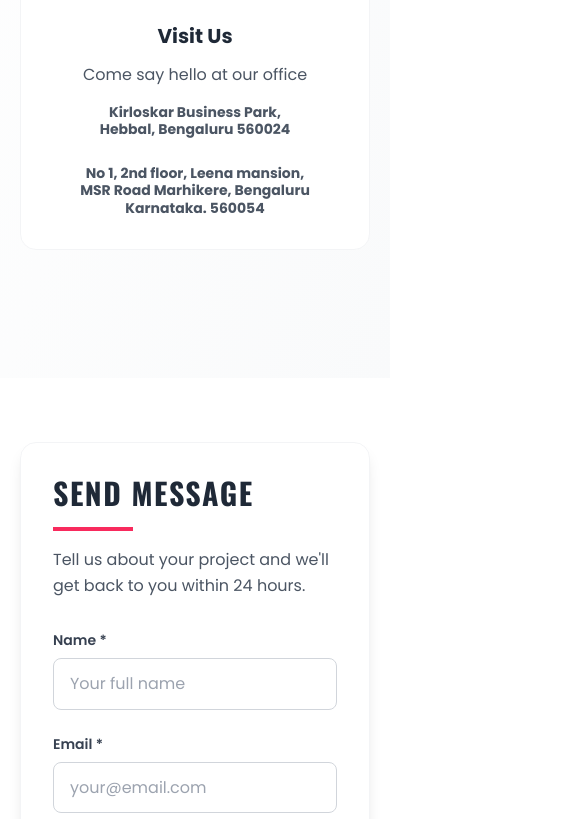
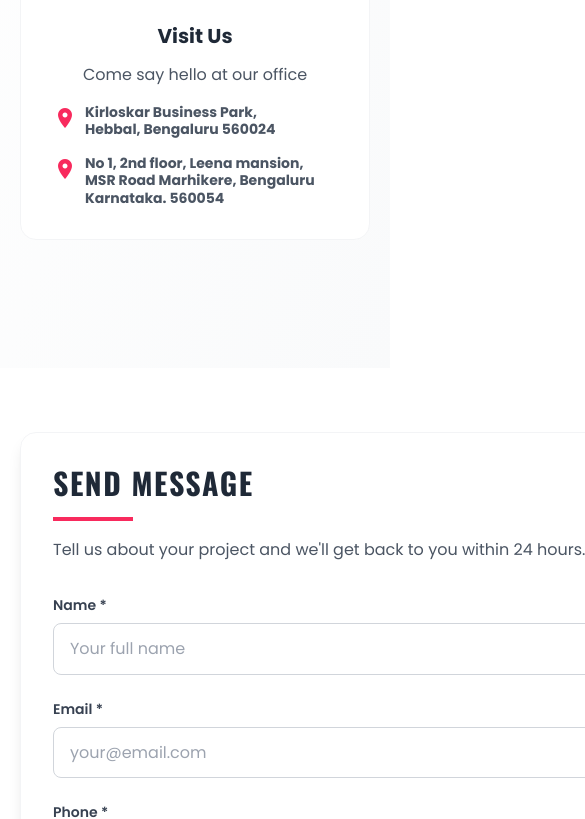
Before and after one commit to Neeraali-digital/Neeraali-Latest, an Angular app: page /contact in a window 390 px wide. Shown: the part 1089-1908 px from the top of the page, 585 px wide, since content can reach past the window. Built offline with nearby package versions, Linux system fonts and the light colour scheme; no server answers.

Commit message:
location

```diff
--- a/src/app/components/contact/contact.component.html
+++ b/src/app/components/contact/contact.component.html
@@ -56,16 +56,21 @@ style="background-image: url(../../../assets/pink.png);">
         </div>
         <h3 class="text-xl font-bold text-gray-800 mb-3" style="font-family: 'Poppins', sans-serif;">Visit Us</h3>
         <p class="text-gray-600 mb-4" style="font-family: 'Poppins', sans-serif;">Come say hello at our office</p>
-        <p class="text-sm font-bold text-gray-600  hover:text-accent leading-tight" style="font-family: 'Poppins', sans-serif;">
+        <div class="flex items-start justify-start gap-2 mb-4">
+          <span class="material-icons text-accent text-lg mt-0.5">location_on</span>
+          <p class="text-sm font-bold text-gray-600 hover:text-accent leading-tight text-left" style="font-family: 'Poppins', sans-serif;">
             Kirloskar Business Park,<br>
             Hebbal, Bengaluru 560024
           </p>
-        <br>
-        <p class="text-sm font-bold text-gray-600  hover:text-accent leading-tight" style="font-family: 'Poppins', sans-serif;">
+        </div>
+        <div class="flex items-start justify-start gap-2">
+          <span class="material-icons text-accent text-lg mt-0.5">location_on</span>
+          <p class="text-sm font-bold text-gray-600 hover:text-accent leading-tight text-left" style="font-family: 'Poppins', sans-serif;">
             No 1, 2nd floor, Leena mansion,<br>
             MSR Road Marhikere, Bengaluru<br>
             Karnataka. 560054
           </p>
+        </div>
       </div>
     </div>
   </div>
@@ -205,7 +210,8 @@ style="background-image: url(../../../assets/pink.png);">
         <!-- Map -->
         <div class="contact-card border border-gray-100 rounded-2xl p-8 shadow-lg">
           <h3 class="text-2xl font-bold text-gray-800 mb-6" style="font-family: 'Oswald', sans-serif; letter-spacing: 0.05em;">FIND US</h3>
-          <div class="map-container bg-gray-200 rounded-lg flex items-center justify-center">
+          <div class="space-y-6">
+            <div class="map-container bg-gray-200 rounded-lg flex items-center justify-center" style="height: 300px;">
               <iframe
                 src="https://www.google.com/maps/embed?pb=!1m18!1m12!1m3!1d3886.752588974528!2d77.59283897512417!3d13.051414187271336!2m3!1f0!2f0!3f0!3m2!1i1024!2i768!4f13.1!3m3!1m2!1s0x3bae175de22072bf%3A0x9a1639486d6a45db!2sKirloskar%20Business%20Park!5e0!3m2!1sen!2sin!4v1761800137896!5m2!1sen!2sin"
                 width="100%"
@@ -215,6 +221,10 @@ style="background-image: url(../../../assets/pink.png);">
                 loading="lazy"
                 referrerpolicy="no-referrer-when-downgrade">
               </iframe>
+            </div>
+            <div class="map-container bg-gray-200 rounded-lg flex items-center justify-center" style="height: 300px;">
+           <iframe src="https://www.google.com/maps/embed?pb=!1m17!1m12!1m3!1d3690.630050768592!2d77.55889380233413!3d13.03407281486854!2m3!1f0!2f0!3f0!3m2!1i1024!2i768!4f13.1!3m2!1m1!2zMTPCsDAxJzU4LjciTiA3N8KwMzMnMzEuNyJF!5e0!3m2!1sen!2sin!4v1776073397607!5m2!1sen!2sin" width="600" height="450" style="border:0;" allowfullscreen="" loading="lazy" referrerpolicy="no-referrer-when-downgrade"></iframe>
+            </div>
           </div>
         </div>
 
--- a/src/app/components/footer/footer.component.html
+++ b/src/app/components/footer/footer.component.html
@@ -17,7 +17,8 @@
       <div class="contact-info">
         <p><i class="fas fa-phone"></i> {{ contactInfo.phone }}</p>
         <p><i class="fas fa-envelope"></i> {{ contactInfo.email }}</p>
-        <p><i class="fas fa-map-marker-alt"></i> {{ contactInfo.address }}</p>
+        <p class="flex items-start gap-2 mb-2"><i class="fas fa-map-marker-alt mt-1"></i> {{ contactInfo.address1 }}</p>
+        <p class="flex items-start gap-2"><i class="fas fa-map-marker-alt mt-1"></i> {{ contactInfo.address2 }}</p>
       </div>
     </div>
 
@@ -228,6 +229,7 @@
               <p><strong>Email:</strong> <a href="mailto:connect@neeraali.com" class="text-blue-600 hover:text-blue-700 font-medium">connect&#64;neeraali.com</a></p>
               <p><strong>Phone:</strong> +91 99458 83333</p>
               <p><strong>Address:</strong> Neeraali Digital, Kirloskar Tech Park, Godrej Woodsman Estate, Hebbal Kempapura, Bengaluru, Karnataka 560024</p>
+              <p><strong>Address:</strong> No 1, 2nd floor, Leena mansion, MSR Road Marhikere, Bengaluru, Karnataka. 560054</p>
             </div>
           </div>
         </div>
@@ -253,6 +255,7 @@
             <p><strong>Phone:</strong> +91 99458 83333</p>
             <p><strong>Business Hours:</strong> Monday–Saturday, 10:00 AM – 7:00 PM IST</p>
             <p><strong>Address:</strong> Neeraali Digital Solutions, Kirloskar Tech Park, Godrej Woodsman Estate, Hebbal Kempapura, Bengaluru, Karnataka 560024</p>
+            <p><strong>Address:</strong> No 1, 2nd floor, Leena mansion, MSR Road Marhikere, Bengaluru, Karnataka. 560054</p>
           </div>
         </div>
 
--- a/src/app/components/footer/footer.component.ts
+++ b/src/app/components/footer/footer.component.ts
@@ -42,6 +42,7 @@ export class FooterComponent {
   contactInfo = {
     phone: '+91 99458 83333',
     email: 'connect@neeraali.com',
-    address: 'Kirloskar Business Park, Hebbal, Bengaluru 560024'
+    address1: 'Kirloskar Business Park, Hebbal, Bengaluru 560024',
+    address2: 'No 1, 2nd floor, Leena mansion, MSR Road Marhikere, Bengaluru Karnataka. 560054'
   };
 }
--- a/src/app/components/home/home.component.html
+++ b/src/app/components/home/home.component.html
@@ -567,8 +567,15 @@
                 <span class="material-icons text-3xl">location_on</span>
               </div>
               <div>
-                <h4 class="text-sm font-medium text-white/80 mb-1" style="font-family: 'Poppins', sans-serif;">VISIT US</h4>
-                <p class="text-sm md:text-lg  font-bold leading-tight" style="font-family: 'Poppins', sans-serif;">Kirloskar Business Park,<br>Hebbal, Bengaluru 560024</p>
+                <h4 class="text-sm font-medium text-white/80 mb-2" style="font-family: 'Poppins', sans-serif;">VISIT US</h4>
+                <div class="flex items-start gap-2 mb-2">
+                  <span class="material-icons text-sm mt-0.5 text-accent">location_on</span>
+                  <p class="text-xs md:text-sm font-bold leading-tight text-left" style="font-family: 'Poppins', sans-serif;">Kirloskar Business Park,<br>Hebbal, Bengaluru 560024</p>
+                </div>
+                <div class="flex items-start gap-2">
+                  <span class="material-icons text-sm mt-0.5 text-accent">location_on</span>
+                  <p class="text-xs md:text-sm font-bold leading-tight text-left" style="font-family: 'Poppins', sans-serif;">No 1, 2nd floor, Leena mansion,<br>MSR Road Marhikere, Bengaluru Karnataka. 560054</p>
+                </div>
               </div>
             </div>
           </div>
```
Lines whose indentation alone changed are shown as unchanged.
